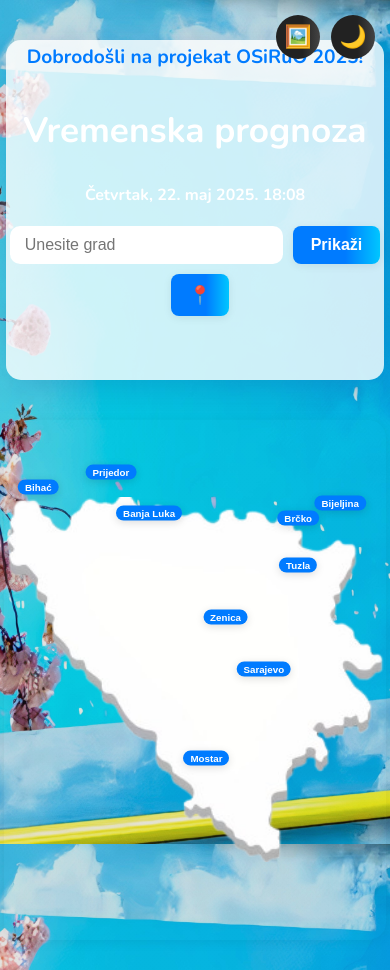
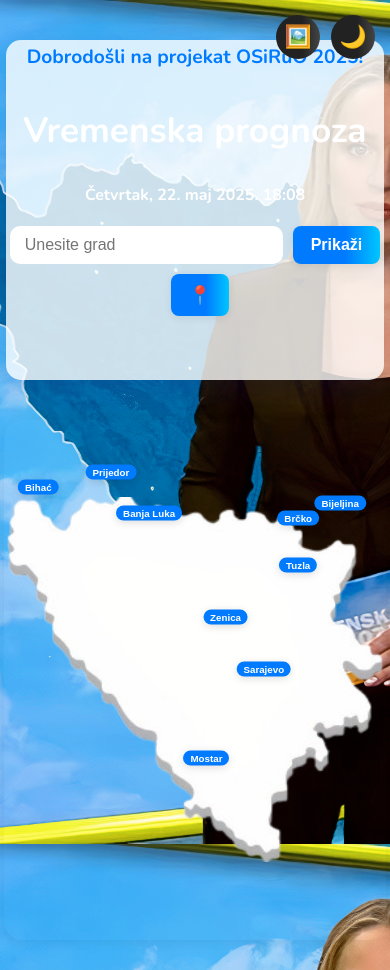
Before and after one commit to harisbasic404/OSIRUO-PROJEKAT, a Flask app: page / in a window 390 px wide. Run offline with Flask 2, Linux system fonts and the light colour scheme.

Commit message:
Update server port configuration and enhance default background for weather display

```diff
--- a/app.py
+++ b/app.py
@@ -118,4 +118,6 @@ def geo_proxy():
         return jsonify([])
 
 if __name__ == "__main__":
-    app.run(host="0.0.0.0", port=8080)
+    import os
+    port = int(os.environ.get("PORT", 5000))
+    app.run(host="0.0.0.0", port=port)
--- a/static/style.css
+++ b/static/style.css
@@ -425,4 +425,8 @@ h2 {
         height: auto;
         min-width: 0;
     }
+    body.weather-default {
+        background: url('/static/img/mobile.jpg') center center / cover no-repeat fixed !important;
+        background-color: #6ec6f7 !important;
+    }
 }
```
